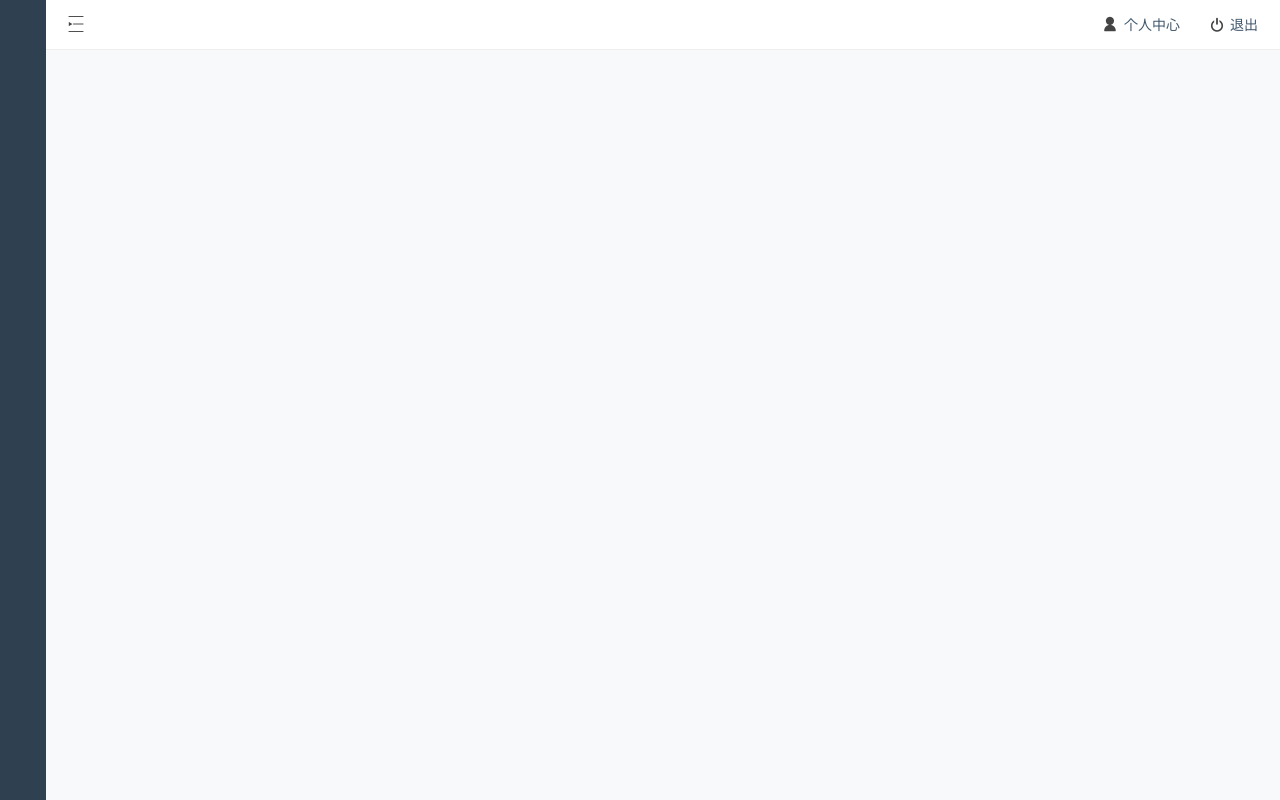
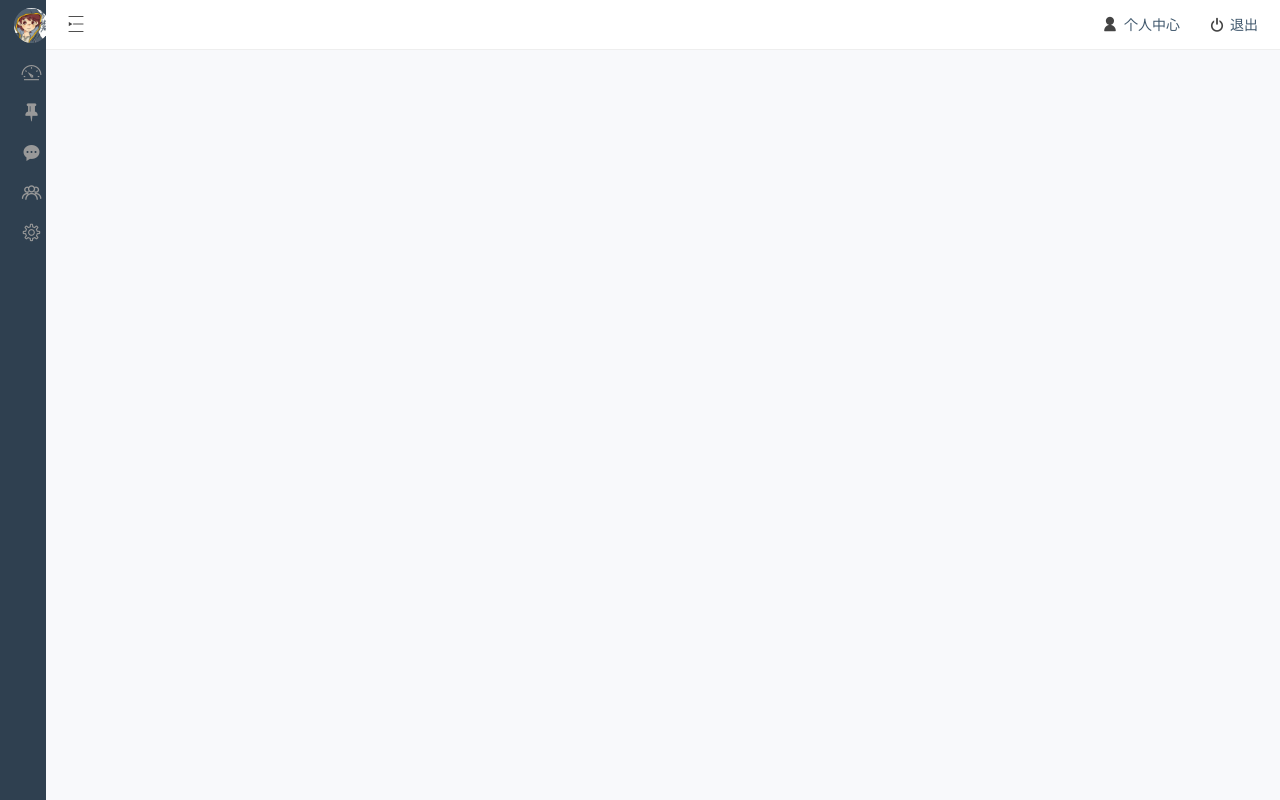
Before and after one commit to easyWater/admin, a Vue app: page / in a window 1280 px wide. Both pictures are taken after a click on the element 199 px from the left and 24 px from the top of the page. Built offline with nearby package versions, Linux system fonts and the light colour scheme.

Commit message:
左侧窄侧边栏切换

```diff
--- a/package.json
+++ b/package.json
@@ -3,7 +3,7 @@
   "version": "0.1.0",
   "private": true,
   "scripts": {
-    "serve": "vue-cli-service serve",
+    "serve": "vue-cli-service serve --open",
     "build": "vue-cli-service build",
     "lint": "vue-cli-service lint"
   },
--- a/src/App.vue
+++ b/src/App.vue
@@ -39,7 +39,40 @@
             </ul>
         </section>
       </section>
-      <section class="narrow"></section>
+      <section class="narrow">
+        <section class="inner">
+          <h4>
+            <img src="../statics/images/avatar.jpg" alt="">
+          </h4>
+          <ul class="menu">
+            <li class="active">
+              <a href="javascript: void(0);"><i class="iconfont icon-yibiaopan1"></i></a>
+            </li>
+            <li>
+              <a href="javascript: void(0);"><i class="iconfont icon-tuding"></i></a>
+              <ul>
+                <li><a href="javascript: void(0);">所有文章</a></li>
+                <li><a href="javascript: void(0);">写文章</a></li>
+                <li><a href="javascript: void(0);">分类目录</a></li>
+                <li><a href="javascript: void(0);">标签</a></li>
+              </ul>
+            </li>
+            <li>
+              <a href="javascript: void(0);"><i class="iconfont icon-pinglun"></i></a>
+            </li>
+            <li>
+              <a href="javascript: void(0);"><i class="iconfont icon-yonghu1"></i></a>
+            </li>
+            <li>
+              <a href="javascript: void(0);"><i class="iconfont icon-shezhi"></i></a>
+              <ul>
+                <li><a href="javascript: void(0);">网站设置</a></li>
+                <li><a href="javascript: void(0);">导航菜单</a></li>
+              </ul>
+            </li>
+          </ul>
+        </section>
+      </section>
     </section>
     <!-- 右侧 -->
     <section class="main">
@@ -106,12 +139,24 @@ export default {
     },
     switchAside() { //切换侧边栏
       $('.main>.top>.lf').on('click', function() {
+        if($('.sideBar').hasClass('isAside')) {
+          $('.sideBar').css({width: '180px'})
+          $('.sideBar>.normal').show()
+          $('.sideBar>.narrow').hide()
+          $('.main').css({
+              width: 'calc(100% - 180px)'
+            })
+          $('.sideBar').removeClass('isAside')
+        }else {
           $('.sideBar').css({width: '46px'})
           $('.sideBar>.normal').hide()
           $('.sideBar>.narrow').show()
           $('.main').css({
               width: 'calc(100% - 46px)'
             })
+          $('.sideBar').addClass('isAside')
+        }
+
       })
     }
   }
@@ -129,7 +174,7 @@ html {
   height: 100%;
   .sideBar {
     width: 180px;
-    // transition: all .5s;
+    transition: all .5s;
     height: 100%;
     float: left;
     .normal,
@@ -224,12 +269,57 @@ html {
     .narrow {
       width: 46px;
       display: none;
+      overflow: hidden;
+      >.inner {
+        height: 100%;
+        overflow-y: scroll;
+        margin-right: -17px;
+        padding-top: 8px;
+        h4 {
+          margin-bottom: 10px;
+          img {
+            display: block;
+            width: 35px;
+            height: 35px;
+            border-radius: 50%;
+            margin: 0 auto;
+          }
+        }
+        >.menu {
+          li {
+            a {
+              display: block;
+              text-align: center;
+              .iconfont {
+                font-size: 20px;
+                line-height: 40px;
+                &.icon-yibiaopan1{
+                  font-size: 25px;
+                }
+                &.icon-tuding {
+                  font-size: 23px;
+                }
+                &.icon-pinglun {
+                  font-size: 16px;
+                }
+              }
+            }
+            &:hover {
+
+            }
+            ul {
+              display: none;
+            }
+          }
+        }
+      }
     }
   }
   .main {
     float: right;
     height: 100%;
     width: calc(100% - 180px);
+    transition: all .5s;
     .top {
       height: 50px;
       background-color: #fff;
```
